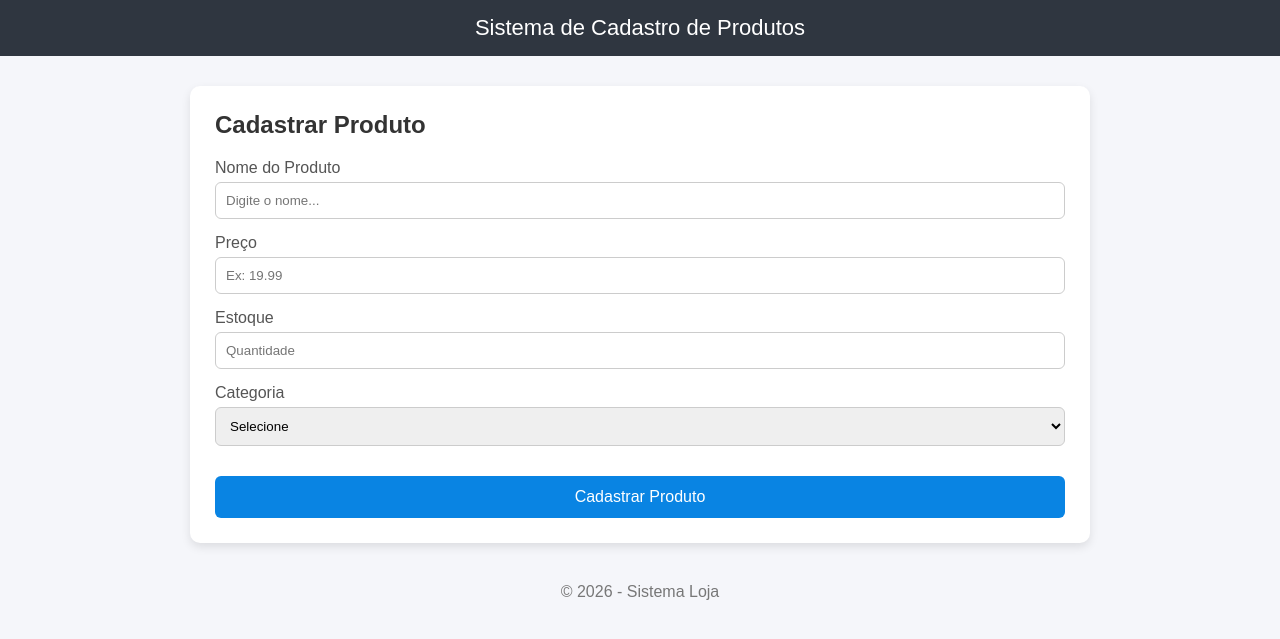
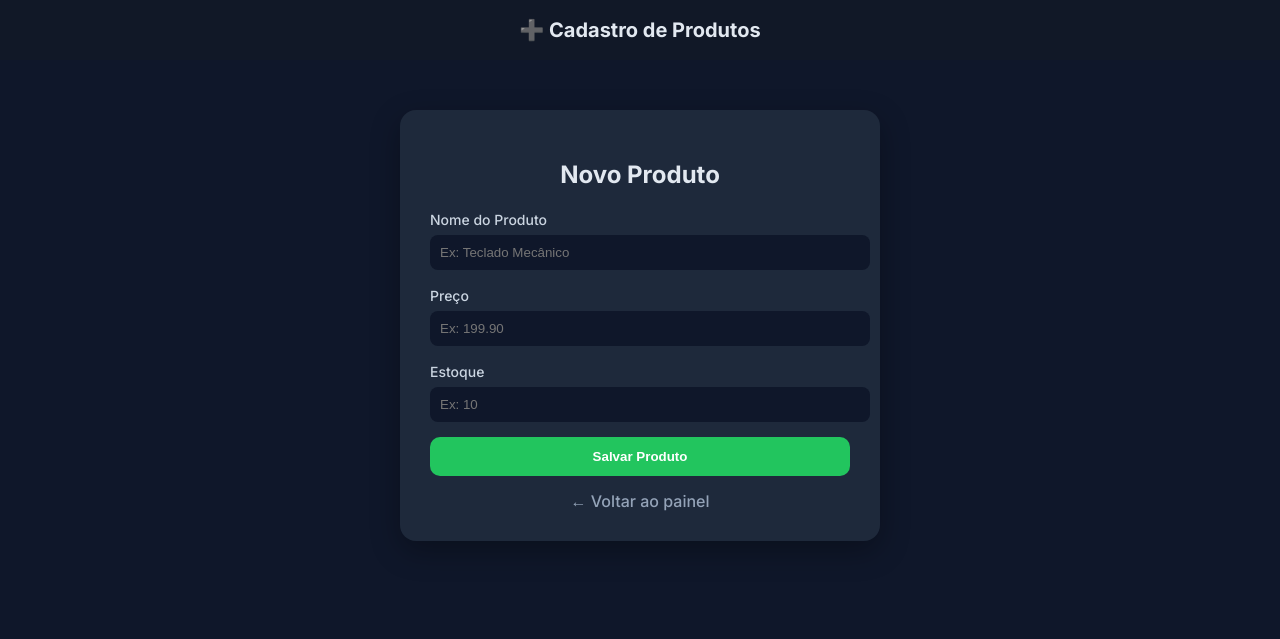
Before and after one commit to laurapclaro/Projeto-FASTAPI---ORM, a FastAPI app: template templates/cadastrar_produto.html in a window 1280 px wide. Shown: the top 639 px of the page. Run offline with FastAPI, Linux system fonts and the light colour scheme; the template is opened without the code that fills it, so the values that code supplies are empty.

Commit message:
html parte 2

```diff
--- a/main.py
+++ b/main.py
@@ -1,22 +1,80 @@
-from fastapi import FastAPI, Depends, HTTPException, Request, Form
+from fastapi import FastAPI, Request, Form, Depends
+from fastapi.templating import Jinja2Templates
 from fastapi.responses import HTMLResponse, RedirectResponse
-from fastapi.templating import Jinja2Templates
 from sqlalchemy.orm import Session
+
 from database import get_db
 from models import Categoria, Produto
 
-app = FastAPI(title="Gerenciador de Loja")
+app = FastAPI()
 
-templates = Jinja2Templates(directory="templated")
+templates = Jinja2Templates(directory="templates")
 
-@app.get("/")
-def home(request:Request):
+
+# Página inicial
+@app.get("/", response_class=HTMLResponse)
+def home(request: Request, db: Session = Depends(get_db)):
+    categorias = db.query(Categoria).all()
+    produtos = db.query(Produto).all()
+
     return templates.TemplateResponse(
-        request,
         "index.html",
-        {"request": request}
+        {
+            "request": request,
+            "categorias": categorias,
+            "produtos": produtos
+        }
     )
 
-@app.get("/produtos/cadastro", response_class=HTMLResponse)
-def exibir_cadastro(request: Request):
-    return templates.TemplateResponse(request, )
+
+# Criar categoria
+@app.post("/categorias")
+def criar_categoria(
+    nome: str = Form(...),
+    descricao: str = Form(None),
+    status: bool = Form(False),
+    db: Session = Depends(get_db)
+):
+    nova = Categoria(
+        nome=nome,
+        descricao=descricao,
+        status=status
+    )
+    db.add(nova)
+    db.commit()
+
+    return RedirectResponse(url="/", status_code=303)
+
+
+# Criar produto
+@app.post("/produtos")
+def criar_produto(
+    nome: str = Form(...),
+    preco: float = Form(...),
+    estoque: int = Form(...),
+    categoria_id: int = Form(...),
+    db: Session = Depends(get_db)
+):
+    novo = Produto(
+        nome=nome,
+        preco=preco,
+        estoque=estoque,
+        categoria_id=categoria_id
+    )
+    db.add(novo)
+    db.commit()
+
+    return RedirectResponse(url="/", status_code=303)
+
+
+# Excluir produto
+@app.post("/produtos/{produto_id}/delete")
+def excluir_produto(produto_id: int, db: Session = Depends(get_db)):
+
+    produto = db.query(Produto).filter(Produto.id == produto_id).first()
+
+    if produto:
+        db.delete(produto)
+        db.commit()
+
+    return RedirectResponse(url="/", status_code=303)
--- a/models.py
+++ b/models.py
@@ -22,7 +22,7 @@ class Produto(Base):
     estoque = Column(Integer, nullable=False)
     categoria_id = Column(Integer, ForeignKey("categorias.id"))
 
-    categorias = relationship("Categoria", back_populates="produtos")
+    categoria = relationship("Categoria", back_populates="produtos")
 
     def __repr__(self):
         return f"Produto - id: {self.id} - Nome: {self.nome} - Preço: {self.preco} - Estoque: {self.estoque} - Categoria_id: {self.categoria_id} "
--- a/templates/cadastrar_produto.html
+++ b/templates/cadastrar_produto.html
@@ -2,138 +2,125 @@
 <html lang="pt-br">
 <head>
     <meta charset="UTF-8">
-    <meta name="viewport" content="width=device-widht, initial-scale=1.0">
-    <title>Sistema de Produtos</title>
+    <title>Cadastrar Produto</title>
+
+    <link href="https://fonts.googleapis.com/css2?family=Inter:wght@300;500;700&display=swap" rel="stylesheet">
 
     <style>
-        * {
+        body {
             margin: 0;
-            padding: 0;
-            box-sizing: border-box;
-            font-family: Arial, sans-serif;
-        }
-
-        body {
-            background-color: #f5f6fa;
+            font-family: 'Inter', sans-serif;
+            background: #0f172a;
+            color: #e2e8f0;
         }
 
         header {
-            background-color: #2f3640;
-            color: white;
-            padding: 15px;
+            background: #111827;
+            padding: 18px;
             text-align: center;
-            font-size: 22px;
+            font-size: 20px;
+            font-weight: 700;
         }
 
         .container {
-            width: 90%;
-            max-width: 900px;
-            margin: 30px auto;
+            display: flex;
+            justify-content: center;
+            margin-top: 50px;
         }
 
         .card {
-            background: white;
-            padding: 25px;
-            border-radius: 10px;
-            box-shadow: 0 4px 10px rgba(0,0,0,0.1);
+            background: #1e293b;
+            padding: 30px;
+            border-radius: 16px;
+            width: 420px;
+            box-shadow: 0 10px 30px rgba(0,0,0,0.3);
         }
 
         h2 {
+            text-align: center;
             margin-bottom: 20px;
-            color: #333;
-        }
-
-        .form-group {
-            margin-bottom: 15px;
         }
 
         label {
-            display: block;
-            margin-bottom: 5px;
-            color: #555;
+            font-size: 14px;
+            color: #cbd5e1;
         }
 
-        input, select {
+        input {
             width: 100%;
             padding: 10px;
-            border-radius: 6px;
-            border: 1px solid #ccc;
+            margin-top: 6px;
+            margin-bottom: 15px;
+            border-radius: 8px;
+            border: none;
+            outline: none;
+            background: #0f172a;
+            color: white;
         }
 
-        input:focus, select:focus {
-            outline: none;
-            border-color: #0984e3;
+        input:focus {
+            outline: 2px solid #3b82f6;
         }
 
         button {
-            margin-top: 15px;
             width: 100%;
             padding: 12px;
-            background-color: #0984e3;
+            background: #22c55e;
+            border: none;
+            border-radius: 10px;
             color: white;
-            border: none;
-            border-radius: 6px;
-            font-size: 16px;
+            font-weight: bold;
             cursor: pointer;
         }
 
         button:hover {
-            background-color: #0652DD;
+            background: #16a34a;
         }
 
-        footer {
+        .back {
+            display: block;
+            margin-top: 15px;
             text-align: center;
-            margin-top: 40px;
-            color: #777;
+            color: #94a3b8;
+            text-decoration: none;
+        }
+
+        .back:hover {
+            color: white;
         }
     </style>
 </head>
+
 <body>
 
 <header>
-    Sistema de Cadastro de Produtos
+    ➕ Cadastro de Produtos
 </header>
 
 <div class="container">
     <div class="card">
-        <h2>Cadastrar Produto</h2>
 
-        <form action="/produtos" method="POST">
+        <h2>Novo Produto</h2>
 
-            <div class="form-group">
-                <label>Nome do Produto</label>
-                <input type="text" name="nome" placeholder="Digite o nome..." required>
-            </div>
+        <form action="/produtos/cadastro" method="post">
 
-            <div class="form-group">
-                <label>Preço</label>
-                <input type="number" step="0.01" name="preco" placeholder="Ex: 19.99" required>
-            </div>
+            <label>Nome do Produto</label>
+            <input type="text" name="nome" placeholder="Ex: Teclado Mecânico" required>
 
-            <div class="form-group">
-                <label>Estoque</label>
-                <input type="number" name="estoque" placeholder="Quantidade" required>
-            </div>
+            <label>Preço</label>
+            <input type="number" step="0.01" name="preco" placeholder="Ex: 199.90" required>
 
-            <div class="form-group">
-                <label>Categoria</label>
-                <select name="categoria_id">
-                    <option value="">Selecione</option>
-                    <option value="1">Eletrônicos</option>
-                    <option value="2">Roupas</option>
-                    <option value="3">Alimentos</option>
-                </select>
-            </div>
+            <label>Estoque</label>
+            <input type="number" name="estoque" placeholder="Ex: 10" required>
 
-            <button type="submit">Cadastrar Produto</button>
+            <button type="submit">Salvar Produto</button>
 
         </form>
+
+        <a class="back" href="/">← Voltar ao painel</a>
+
     </div>
 </div>
 
-<footer>
-    © 2026 - Sistema Loja
-</footer>
-
 </body>
 </html>
```
Also changed, not shown: templates/categoria.html (+136 -0 lines), templates/index.html (+11 -0 lines).
